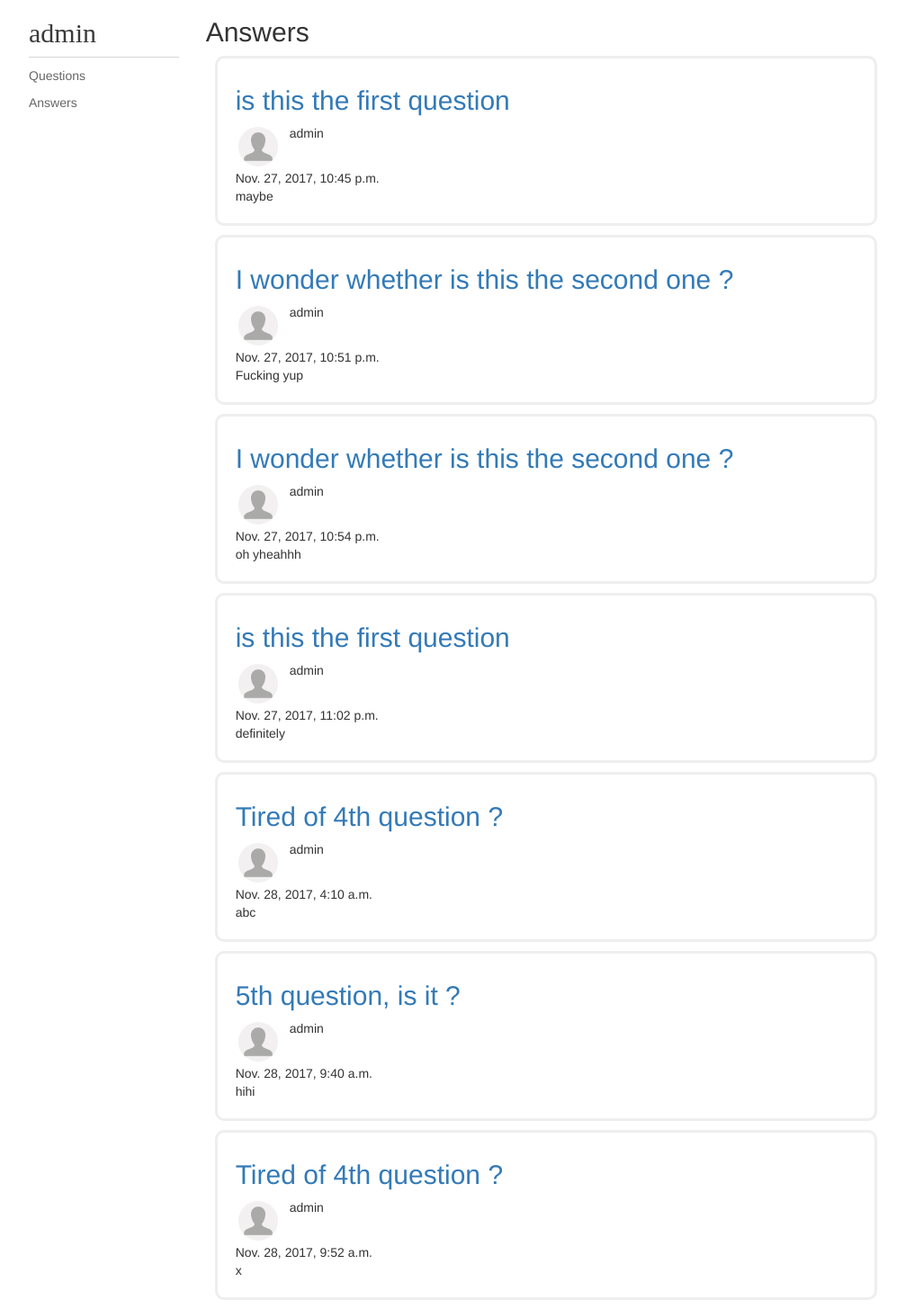
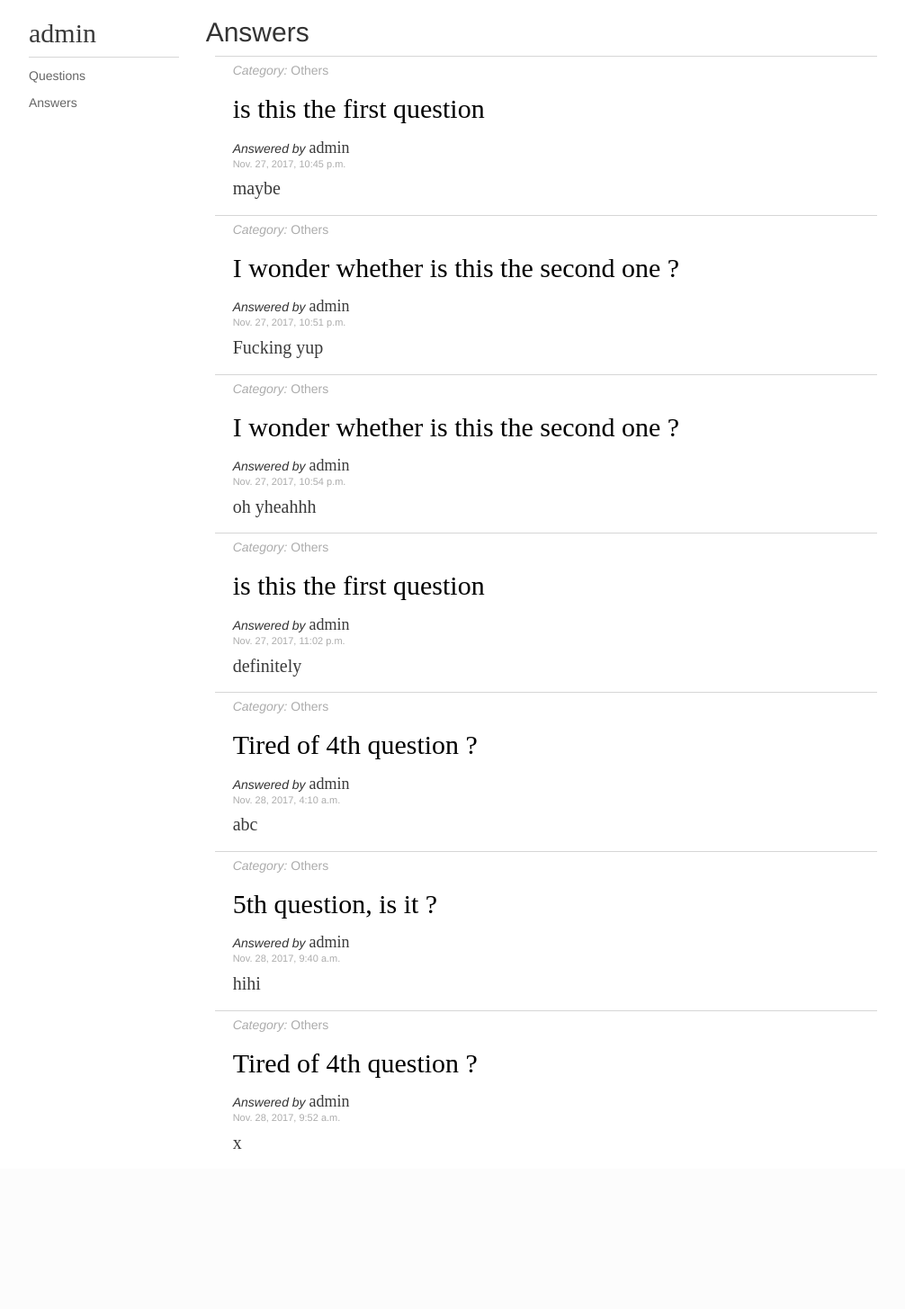
Before and after one commit to Lego1st/qanda, a Django app: page /profile/1/answers/ in a window 1280 px wide. Shown: the part 51-1506 px from the top of the page at 90% size, without its empty margins (83-1089 px from the left). After the commit the page ends 1328 px from the top, so only its background shows below. Run offline with Django 3.2, Linux system fonts and the light colour scheme; a user stored in the database is signed in; data comes from the database, SQL or seed files in the repository; both versions use the stored data as it was after the commit; some libraries are stand-ins or nearby versions.

Commit message:
update user's answers

```diff
--- a/polls/templates/polls/user_answers.html
+++ b/polls/templates/polls/user_answers.html
@@ -3,16 +3,6 @@
 {% block procontent %}
 <div class="col-xs-8 test2">
 	<h2>Answers</h2>
-	{% for answer, question in aqs %}
-		<div class="box">
-			<h2><a href="{% url 'polls:details' question.id %}">{{question.content}}</a></h2>
-			<div class="row">
-				<div class="col-xs-1"><img class="resize" src="{% static 'polls/images/default_ava.jpg' %}" alt="User_avatar"></div>
-				<div class="col-xs-1">{{ username }}</div>
-			</div>
-			<div> {{ answer.time }} </div>
-			<p> {{ answer.content }} </p>
-		</div>
-	{% endfor %}
+	{% include 'polls/answers.html' with answers=answers %}
 </div>
 {% endblock procontent %}
--- a/polls/views.py
+++ b/polls/views.py
@@ -139,10 +139,10 @@ def profile(request, user_id):
 
 @login_required
 def user_answers(request, user_id):
-	answers = Answer.objects.filter(user__id = user_id)
-	aqs = [(answer, Question.objects.get(id = answer.question_id)) for answer in answers]
+	answers = Answer.objects.values('content', 'time', 'user__username', 'question__content', 'question__id', 'user__id', 'question__category').filter(user__id = user_id)
+	# aqs = [(answer, Question.objects.get(id = answer.question_id)) for answer in answers]
 	username = User.objects.get(id=user_id).username
-	context = {'aqs': aqs, 'user_id' : user_id, 'username' : username}
+	context = {'answers': answers, 'user_id' : user_id, 'username' : username}
 	return render(request, 'polls/user_answers.html', context)
 
 @login_required
```
Also changed, not shown: db.sqlite3.
